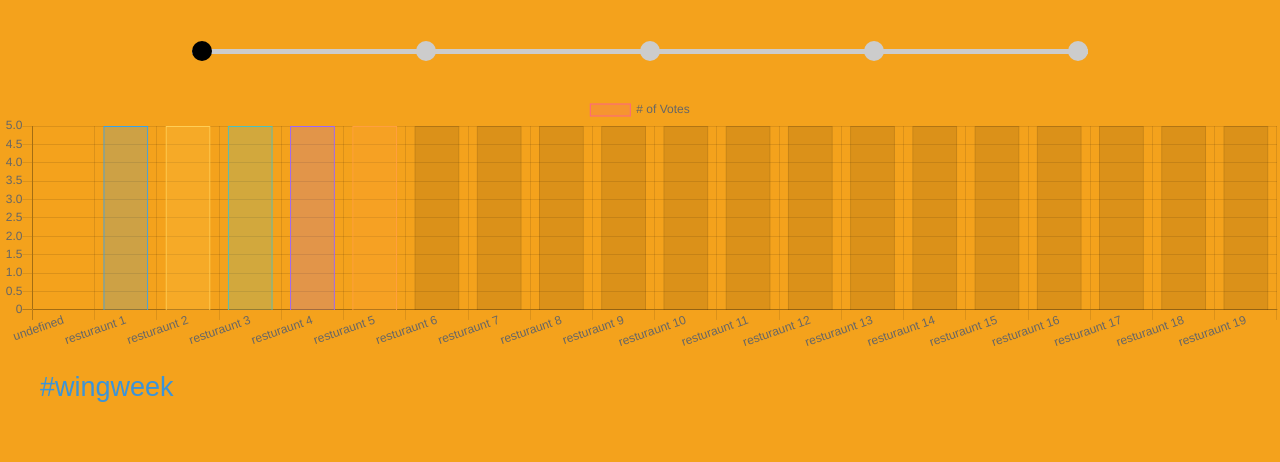
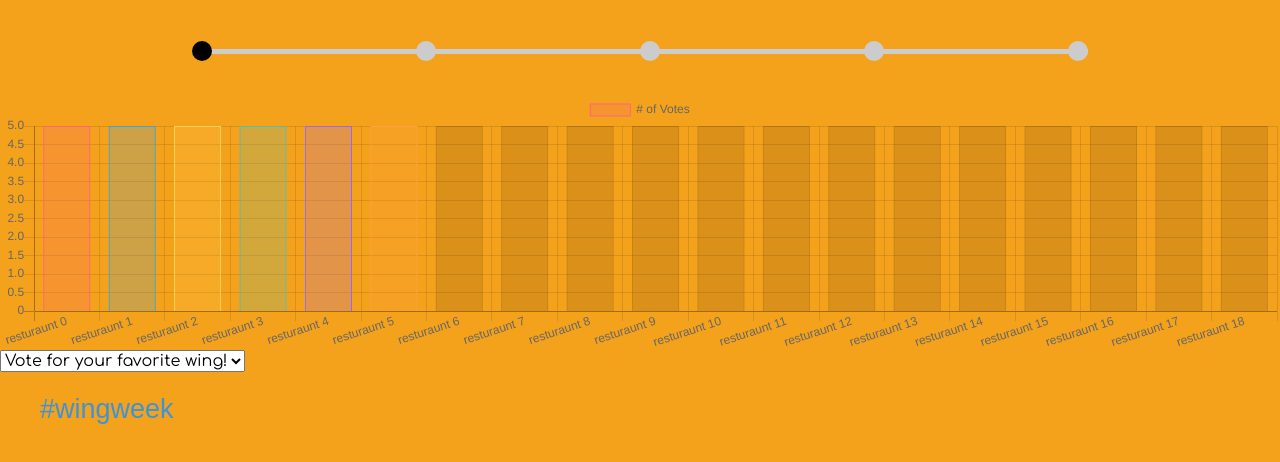
Before and after one commit to Wing-Men/that-wing-thing, a website: page index.html in a window 1280 px wide. Shown: the part 544-1006 px from the top of the page. Drawn offline with nearby package versions, Linux system fonts and the light colour scheme; some packages are replaced by stand-ins of ours; no server answers.

Commit message:
voting functionality done

```diff
--- a/index.html
+++ b/index.html
@@ -8,7 +8,7 @@
     <link type="text/css" rel="stylesheet" href="styles/layout.css">
     <link type="text/css" rel="stylesheet" href="styles/modules.css">
     <link href="https://fonts.googleapis.com/css?family=Comfortaa|Kaushan+Script" rel="stylesheet">
-
+    <!-- tweet template -->
     <script id="tweet-template" type="text/x-handlebars-template">
       <div class="tweet">
         <img class="user-thumbnail" src={{userImg}}/>
@@ -24,6 +24,10 @@
           <li>{{retweets}}</li>
         </ul>
       </div>
+    </script>
+    <!-- voting options template -->
+    <script id="vote-template" type="text/x-handlebars-template">
+      <option value="{{name}}">{{name}}</option>
     </script>
   </head>
   <body>
@@ -60,6 +64,12 @@
       </div>
       <div id="votes">
         <canvas id="vote-chart" width="4000" height="800"></canvas>
+        <form id="vote-form">
+          <select id="vote-select">
+            <option value="">Vote for your favorite wing!</option>
+          </select>
+          <button id="submit-vote" type="submit">Submit!</button>
+        </form>
       </div>
     </section>
 
--- a/scripts/controller/userController.js
+++ b/scripts/controller/userController.js
@@ -8,7 +8,8 @@
         console.log('the password is', pass[0].password);
         if(password === pass[0].password) {
           console.log('The password matches the username get user info');
-          User.setCurrUser(name);
+          User.setCurrUser(name, voteView.renderForm);
+          // debugger;
         } else {
           console.log('WRONG');
         }
@@ -16,5 +17,7 @@
     );
   };
 
+  UserController.checkUserLogin('Will', '123cat');
+
   module.UserController = UserController;
 })(window);
--- a/scripts/model/userProg.js
+++ b/scripts/model/userProg.js
@@ -17,16 +17,17 @@ var currUser;
       }
     );
   };
-  User.setCurrUser = function(name) {
+  User.setCurrUser = function(name, nextFunction) {
     webDB.execute(
       'Select * FROM users WHERE username = "' + name + '";', function(row) {
         currUser = new User(row[0]);
         console.log(currUser);
+        nextFunction()
       }
     );
   };
 
-  webDB.execute('DROP TABLE IF EXISTS users;')
+  webDB.execute('DROP TABLE IF EXISTS users;');
   User.createTable();
   //hard coding in dummy users
 
@@ -38,11 +39,5 @@ var currUser;
     'INSERT INTO users (userName, password, fav, visited, totalVisited, oauth) VALUES ("Cat", "124cat", "", "", 0, "");'
   );
 
-  //get user info from TABLE
-
-  var currUserName = 'Will';
-  var password = '123cat';
-
-
   module.User = User;
 })(window);
--- a/scripts/view/voteView.js
+++ b/scripts/view/voteView.js
@@ -1,17 +1,76 @@
 'use strict';
 
 (function(module) {
+  var voteView = {};
   var ctx = $('#vote-chart');
-
   var dummyResturuants = [];
   var dummyVotes = [];
 
-  for(var i = 1; i < 20; i++) {
-    dummyResturuants[i] = 'resturaunt ' + i;
-    dummyVotes[i] = 5;
+  function Resturuant(name,votes) {
+    this.name = name;
+    this.votes = votes;
   }
 
-  var myChart = new Chart(ctx, {
+  Resturuant.all = [];
+
+
+  for(var i = 0; i < 19; i++) {
+    var name = 'resturaunt ' + i;
+    var votes = 5;
+    var resturaunt = new Resturuant(name, votes);
+    Resturuant.all.push(resturaunt);
+  }
+
+  voteView.generateChartData = function() {
+    for(i = 0; i < Resturuant.all.length; i++) {
+      dummyResturuants[i] = Resturuant.all[i].name;
+      dummyVotes[i] = Resturuant.all[i].votes;
+    }
+  };
+
+  voteView.compileOption = function(option) {
+    var template = Handlebars.compile($('#vote-template').text());
+    return template(option);
+  };
+
+  voteView.renderOptions = function() {
+    Resturuant.all.forEach(function(resturaunt) {
+      $('#vote-select').append(voteView.compileOption(resturaunt));
+    });
+  };
+
+  voteView.renderForm = function() {
+    if(currUser.fav === '') {
+      $('vote-form').fadeIn(500);
+      voteView.handleVote();
+      voteView.handleSubmit();
+    }
+  };
+
+  voteView.handleVote = function() {
+    $('#vote-select').on('change', function() {
+      if($(this).val()){
+        $('#submit-vote').fadeIn(500);
+      } else {
+        $('#submit-vote').fadeOut(500);
+      }
+    });
+  };
+
+  voteView.handleSubmit = function() {
+    $('#submit-vote').on('click', function(e){
+      e.preventDefault();
+      var $vote = $('#vote-select').val();
+      currUser.fav = $vote;
+      Resturuant.all[dummyResturuants.indexOf($vote)].votes += 1;
+      $('#vote-form').fadeOut(500);
+      voteView.renderChart();
+    });
+  };
+
+  voteView.renderChart = function() {
+    voteView.generateChartData();
+    var voteChart = new Chart(ctx, {
       type: 'bar',
       data: {
         labels: dummyResturuants,
@@ -43,10 +102,19 @@
             ticks: {
               beginAtZero:true
             }
+          }],
+          xAxes: [{
+            ticks: {
+              beginAtZero:true
+            }
           }]
         }
       }
     });
+  };
 
-  module.myChart = myChart;
+  voteView.renderOptions();
+  voteView.renderChart();
+
+  module.voteView = voteView;
 })(window);
--- a/styles/modules.css
+++ b/styles/modules.css
@@ -129,6 +129,10 @@ nav:hover ul {
   width: 100%
 }
 
+#submit-vote {
+  display: none;
+}
+
 /*twitter styles*/
 #twitter {
   font-family: sans-serif;
```
Also changed, not shown: server.js (+8 -4 lines). Lines whose indentation alone changed are shown as unchanged.
